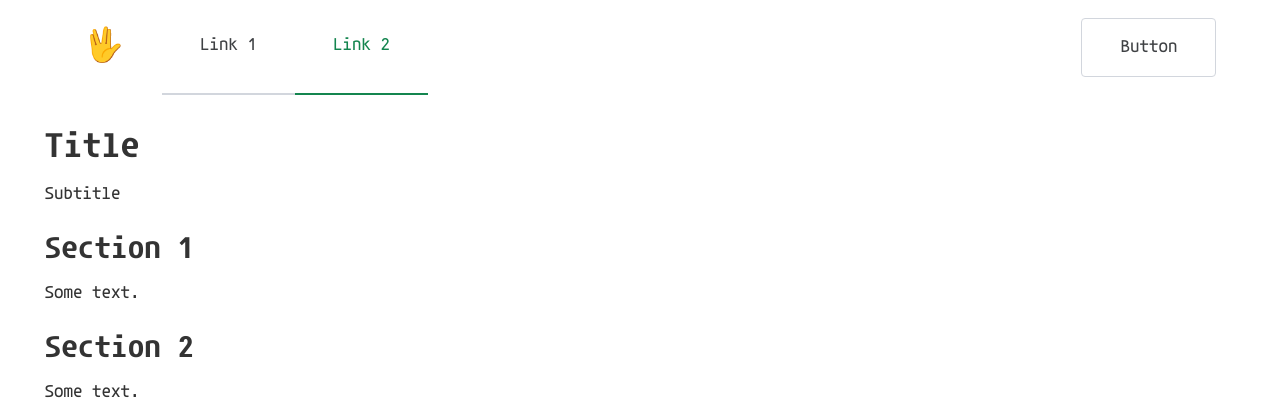
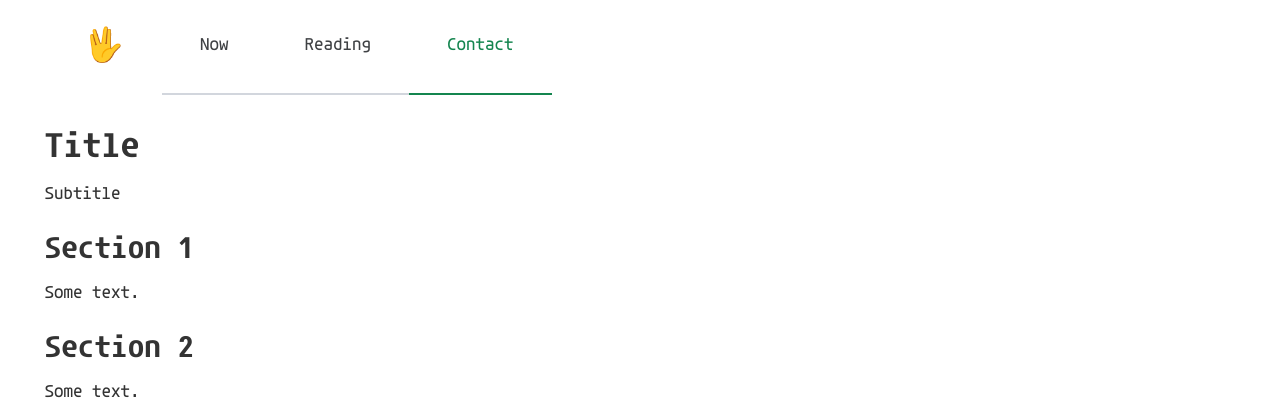
Before and after one commit to sduras/website, a Flask app: page / in a window 1280 px wide. Shown: the top 420 px of the page. Run offline with Flask 3, Linux system fonts and the light colour scheme.

Commit message:
initial commit
Signed-off-by: Sergiy Duras <sergiy@duras.org>

```diff
--- a/api/templates/base.html
+++ b/api/templates/base.html
@@ -18,12 +18,10 @@
   <div class="nav-left">
     <a class="brand" href="#">🖖</a>
     <div class="tabs">
-      <a>Link 1</a>
-      <a class="active">Link 2</a>
+      <a>Now</a>
+	  <a>Reading</a>
+	  <a class="active">Contact</a>
     </div>
-  </div>
-  <div class="nav-right">
-    <a class="button outline">Button</a>
   </div>
 </nav>
 <br>
```
